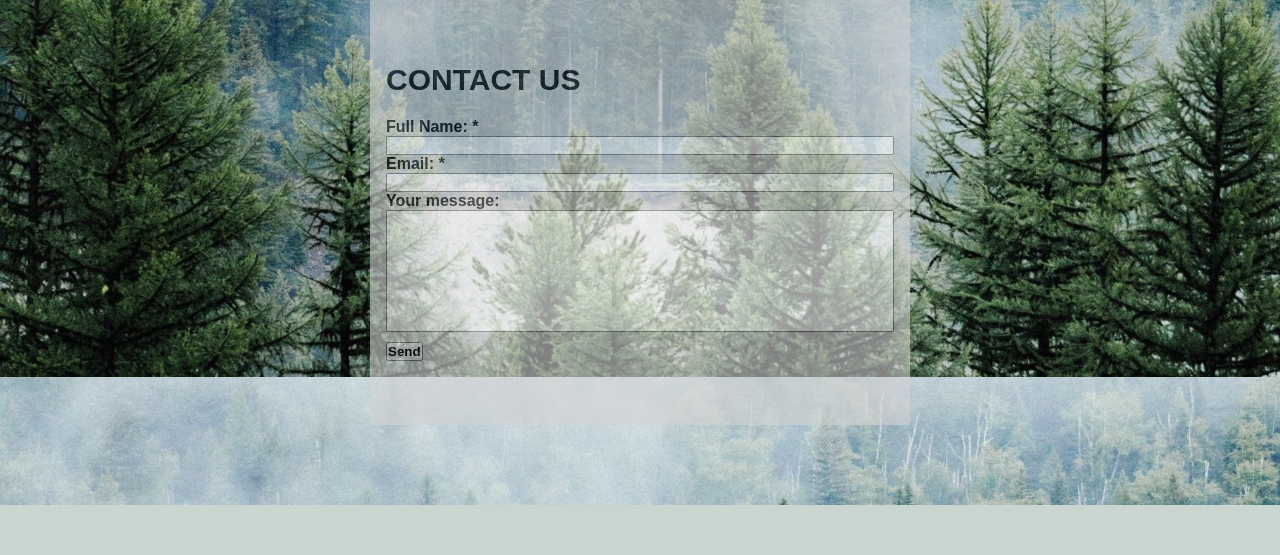
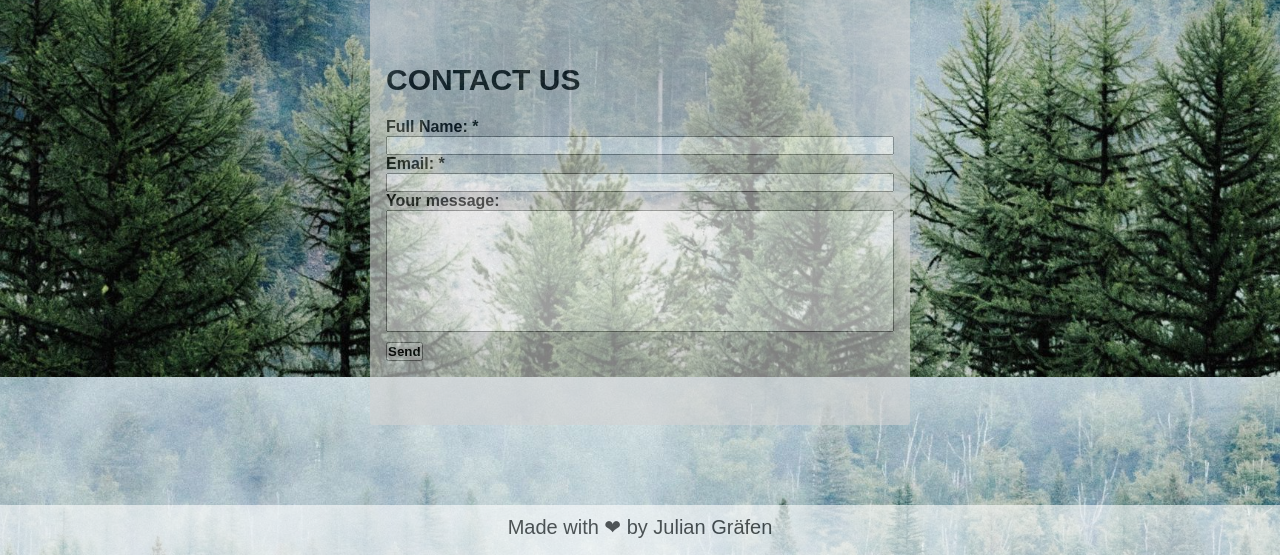
Before and after one commit to JulianGrafen/project-vencio, a PHP site: page / in a window 1280 px wide. Shown: the part 2023-2578 px from the top of the page. Before the commit the page ends 2528 px from the top, so only its background shows below. Run offline with PHP 8.4, Linux system fonts and the light colour scheme.

Commit message:
added footer

```diff
--- a/index.html
+++ b/index.html
@@ -103,6 +103,9 @@
     <button class="button" type="submit" value="=submit">Send</button>
 </form>
 
+<footer class="footer">Made with ❤ by Julian Gräfen
+</footer>
+
 
 </body>
 </html>
--- a/styles.css
+++ b/styles.css
@@ -153,6 +153,7 @@ h2 {
     padding: 4em 1em;
 }
 
+
 .form-row{
     display: flex;
     flex-direction: column;
@@ -215,6 +216,19 @@ h3 {
 
 /*|||||||||||||||||||||||||||||||||*/
 
+.footer{
+    display: flex;
+    justify-content: center;
+    font-size: 20px;
+    color: black;
+    font-family: Arial;
+    background-color: white;
+    opacity: 0.6;
+    height: 50px;
+    padding-top: 10px;
+}
+
+
 @media only screen and (min-width: 800px) {
 
 
```
